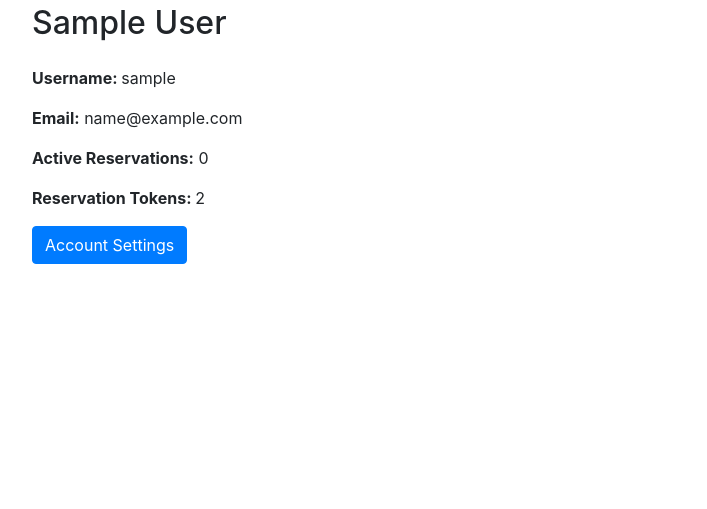
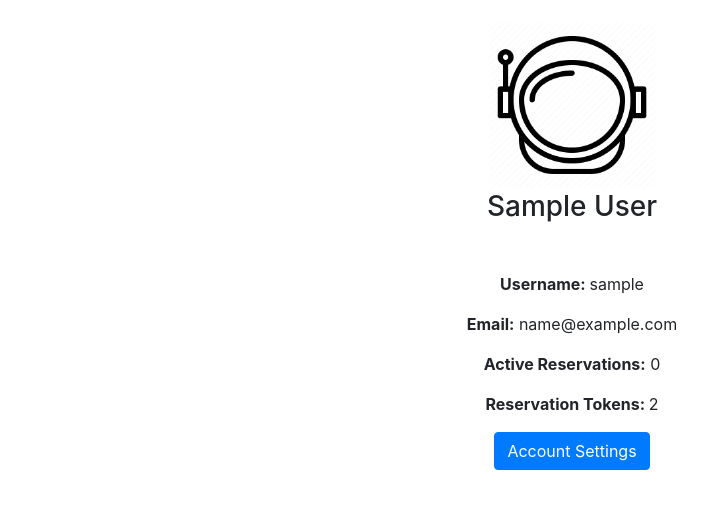
Before and after one commit to tylerhuntington222/instashuttle, a Django app: a page that uses dorm_launch_django/templates/users/user_detail.html in a window 1280 px wide. Shown: the part 56-565 px from the top of the page, without its empty margins (68-775 px from the left). Run offline with Django 3.2, Linux system fonts and the light colour scheme; the visitor is signed in with stand-in values (Sample User, id 1); data comes from the database, SQL or seed files in the repository; data that the repository does not hold is empty; some libraries are stand-ins or nearby versions.

Commit message:
Add space helmet icon to profile page

```diff
--- a/dorm_launch_django/templates/shuttles/shuttle_form.html
+++ b/dorm_launch_django/templates/shuttles/shuttle_form.html
@@ -2,7 +2,7 @@
 {% load crispy_forms_tags %}
 {% block nav_item_request %}active{% endblock %}
 {% block content %}
-  <h1>Shuttle Request</h1>
+  <h3>Shuttle Request</h3>
   <form method="POST" action="{% url 'shuttles:create' %}">
   {% csrf_token %}
   {{ form|crispy }}
--- a/dorm_launch_django/templates/users/user_detail.html
+++ b/dorm_launch_django/templates/users/user_detail.html
@@ -5,16 +5,20 @@
 {% block nav_item_profile %}active{% endblock %}
 
 {% block content %}
+  <div class="text-center">
+  <img class="mt-3" src="{% static 'images/space_helmet_icon.png' %}" width=170rem>
+  <h3>{{ object.first_name }} {{ object.last_name }}</h3>
 <div class="container">
 
-  <div class="row">
-    <div class="col-sm-12">
-      <h2>{{ object.first_name }} {{ object.last_name }}</h2>
-    </div>
-  </div>
+{#  <div class="row">#}
+{#    <div class="col-sm-12">#}
+{#      <h2>{{ object.first_name }} {{ object.last_name }}</h2>#}
+{#    </div>#}
+{#  </div>#}
 
 {% if object == request.user %}
 <!-- Action buttons -->
+  <br/>
 <div class="row">
 
   <div class="col-sm-12 mt-3">
@@ -24,6 +28,7 @@
     <p><strong>Reservation Tokens: </strong>{{ object.shuttle_tokens }}</p>
     <a class="btn btn-primary" href="{% url 'users:update' %}" role="button">Account Settings</a>
   </div>
+</div>
 
 </div>
 <!-- End Action buttons -->
```
Also changed, not shown: dorm_launch_django/static/images/space_helmet_icon.png (added).
